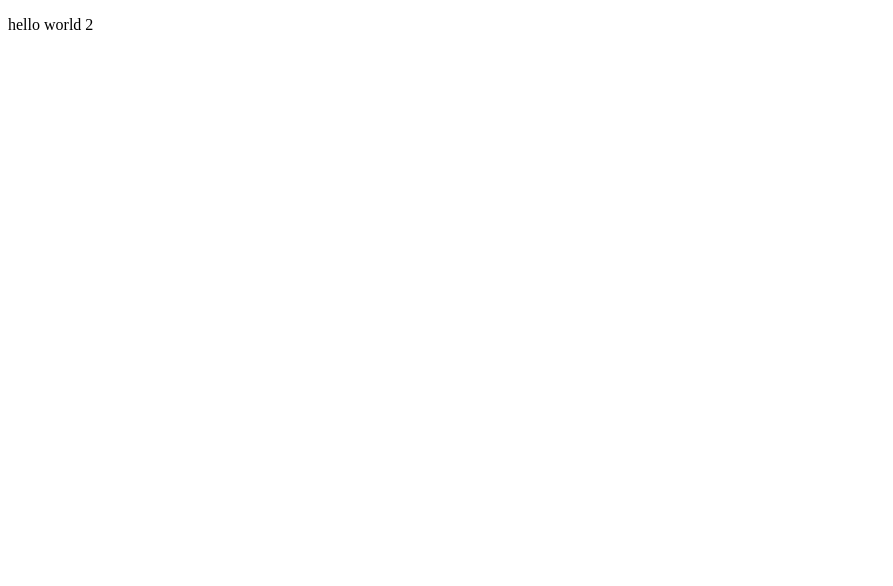
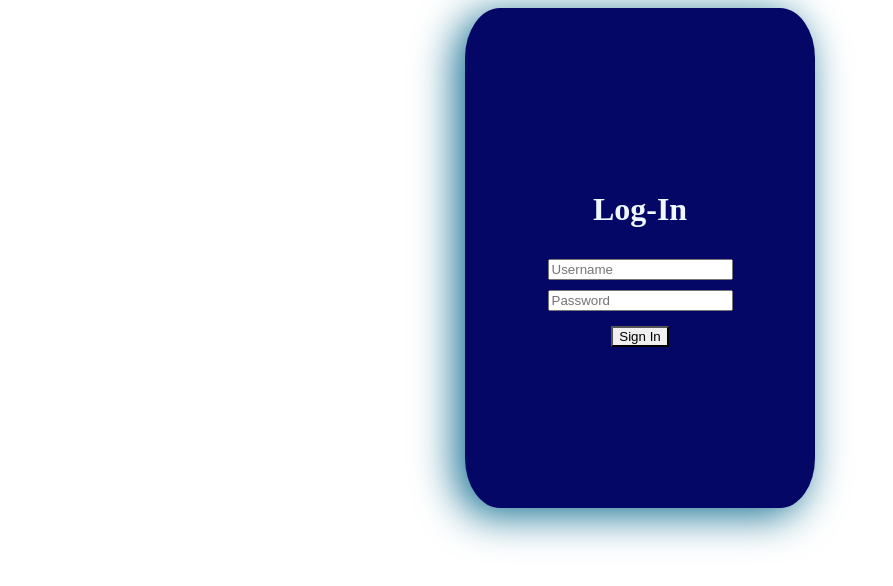
Before and after one commit to citaumeh/osita-umeh-231, a plain HTML site: page index.html in a window 1280 px wide. Shown: the whole page, without its empty margins (0-893 px from the left). Drawn offline with Linux system fonts and the light colour scheme.

Commit message:
secondcommit

```diff
--- a/index.html
+++ b/index.html
@@ -4,9 +4,18 @@
     <meta charset="UTF-8">
     <meta http-equiv="X-UA-Compatible" content="IE=edge">
     <meta name="viewport" content="width=device-width, initial-scale=1.0">
-    <title>Document</title>
+    <link href="style.css" rel="stylesheet">
 </head>
 <body>
-    <p>hello world 2 </p>
+   <div class="container">
+    <div class=" login-box">
+    <h1>
+        Log-In
+    </h1>
+    <input type="text" name="username" id="username" placeholder="Username">
+    <input type="password" name="password" id="password" placeholder="Password">
+    <button type="submit" name="login" id="login-button"> Sign In</button>
+   </div>
+</div>
 </body>
 </html>
--- /dev/null
+++ b/style.css
@@ -0,0 +1,35 @@
+.container{
+    display: flex;
+    justify-content: center;
+    align-content: center;
+    min-width: 350px;
+    min-height: 500px;
+}
+
+.login-box {
+    background-color: rgb(5, 7, 103);
+    display: flex;
+    align-items: center;
+    justify-content: center;
+    min-width: 350px;
+    min-height: 500px;
+    flex-direction: column;
+    border-radius: 10%;
+    box-shadow: -9px 7px 40px 1px rgba(25,115,148,1);
+
+}
+
+#login-button {
+    margin-top: 15px;
+    border-radius: 0%;
+}
+
+#login-button:hover {
+    background-color: rgb(241, 245, 247);
+}
+#username, #password {
+    margin-top: 10px;
+
+}
+
+h1 {color: aliceblue;}
```
Also changed, not shown: 1 other file.
